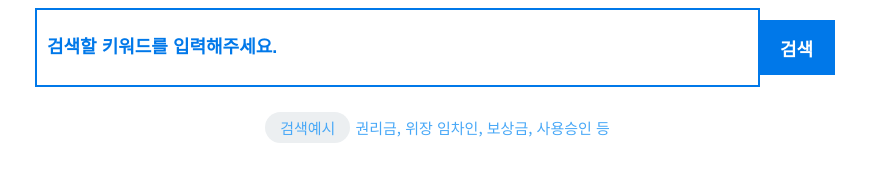
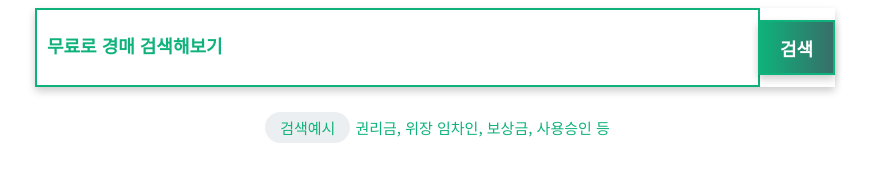
Before and after one commit to Park-Jeong-Ki/flask, a plain HTML site: page old.html in a window 1280 px wide. Shown: the whole page, without its empty margins (205-1076 px from the left). Drawn offline with Linux system fonts and the light colour scheme.

Commit message:
html 백업

```diff
--- a/old.html
+++ b/old.html
@@ -7,11 +7,45 @@
     <!-- Noto Sans KR 폰트 사용 -->
     <link href="https://fonts.googleapis.com/css2?family=Noto+Sans+KR:wght@400;700&display=swap" rel="stylesheet">
     <style>
+
         /* CSS 변수 설정: 검색창의 너비와 높이를 조절하기 쉽게 함 */
         :root {
             --search-width: 800px; /* 검색창 너비 */
             --search-box-height: 55px; /* 검색창 높이 */
-            --input-placeholder-color: #0078E9; /* 입력창 placeholder 텍스트 색상 */
+            --input-placeholder-color: #0EB27A; /* 입력창 placeholder 텍스트 색상 */
+        }
+
+	  /* 검색 버튼에 대한 그라데이션 효과 적용 */
+button {
+    background: linear-gradient(to right, #0EB27A 0%, #376F69 100%);
+    border: none;
+    color: white;
+    text-transform: uppercase;
+    text-align: center;
+    box-shadow: 0 4px 8px 0 rgba(0,0,0,0.2);
+}
+
+	  /* 강한 그림자 효과 */
+.search-box, #search-results table {
+    box-shadow: 0 6px 12px 0 rgba(0,0,0,0.3);
+}
+
+
+        /* 검색 박스 그림자 효과 추가 */
+        .search-box {
+            box-shadow: 0 4px 8px 0 rgba(0,0,0,0.2); /* 박스 그림자 */
+            transition: 0.3s; /* 그림자 효과의 전환 시간 */
+        }
+
+        /* 검색 박스에 마우스를 올렸을 때 그림자 강조 효과 */
+        .search-box:hover {
+            box-shadow: 0 8px 16px 0 rgba(0,0,0,0.2); /* 마우스 오버 시 그림자 강조 */
+        }
+
+        /* 검색 결과 테이블에도 그림자 효과 추가 */
+        #search-results table {
+            box-shadow: 0 4px 8px 0 rgba(0,0,0,0.1); /* 박스 그림자 */
+            transition: 0.3s; /* 그림자 효과의 전환 시간 */
         }
 
         /* 검색 결과 컨테이너 스타일 */
@@ -79,11 +113,11 @@
             font-size: 18px;
             padding: 10px;
             flex-grow: 1;
-            border: 2px solid #0078E9; /* 테두리 색상 */
+            border: 2px solid #0EB27A; /* 테두리 색상 */
             border-radius: 4px 0 0 4px; /* 왼쪽 모서리 둥글게 처리 */
             height: var(--search-box-height);
             background-color: white; /* 배경색 설정 */
-            color: #48A8F7; /* 글자 색상 */
+            color: #0EB27A; /* 글자 색상 */
 		    font-weight: bold; /* 입력창 글씨 굵게 */
 		    border-radius: 0; /* 둥근 모서리 제거 */
         }
@@ -99,8 +133,8 @@
             padding: 10px 20px;
             font-size: 18px;
             cursor: pointer;
-            background-color: #0078E9;
-            border: 2px solid #0078E9; /* 테두리 색상 */
+            background-color: #0EB27A;
+            border: 2px solid #0EB27A; /* 테두리 색상 */
             margin-left: -2px; /* 테두리 겹침으로 인한 간격 조정 */
             color: white;
             height: var(--search-box-height);
@@ -121,7 +155,7 @@
         .search-examples {
             font-size: 15px;
             font-family: 'Noto Sans KR', sans-serif;
-            color: #48A8F7;
+            color: #0EB27A;
             text-align: center;
             padding: 5px 15px;
             border-radius: 20px;
@@ -133,7 +167,7 @@
         .specific-keywords {
 		    font-family: 'Noto Sans KR', sans-serif;
             font-size: 15px;
-		    color: #48A8F7;
+		    color: #0EB27A;
             background: none;
             border-radius: 0;
             padding: 0;
@@ -148,7 +182,7 @@
 	  /* 로더 스타일 */
         .loader {
 		    border: 5px solid #FFFFFF; /* Light grey */
-		    border-top: 5px solid #0078E9; /* Blue */
+		    border-top: 5px solid #0EB27A; /* Green */
 		    border-radius: 50%;
 		    width: 40px;
 		    height: 40px;
@@ -169,7 +203,7 @@
     <div class="search-container">
         <!-- 검색창과 검색 버튼 -->
         <div class="search-box">
-            <input type="text" id="keyword-input" placeholder="검색할 키워드를 입력해주세요.">
+            <input type="text" id="keyword-input" placeholder="무료로 경매 검색해보기">
             <button onclick="searchKeyword()">검색</button>
         </div>
 
@@ -191,7 +225,7 @@
         // 검색어를 서버로 전송하고 결과를 표시하는 함수
         function searchKeyword() {
             var keyword = document.getElementById('keyword-input').value;
-            var url = 'https://port-0-flask-9zxht12blqktv8kd.sel4.cloudtype.app/search';
+            var url = 'http://Test-env-1.eba-rwhy7zur.us-east-1.elasticbeanstalk.com/search';
             var loadingImage = document.getElementById('loading');
 
             // 검색 중 이미지 표시
```
Also changed, not shown: main.html (+1 -1 lines).
